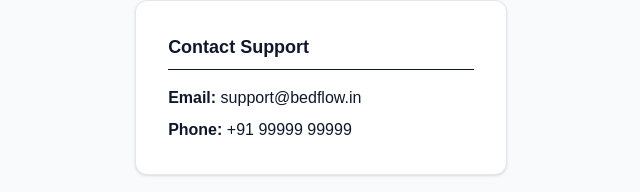
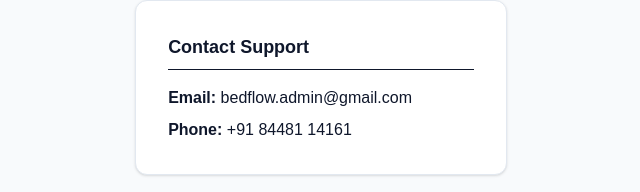
Before and after one commit to haarischharia4161-boop/bedflow-web, a Next.js app: page / in a window 1280 px wide. Shown: the part 356-548 px from the top of the page, without its empty margins (319-959 px from the left). Built offline with nearby package versions, Linux system fonts and the light colour scheme.

Commit message:
Update page.tsx

```diff
--- a/app/page.tsx
+++ b/app/page.tsx
@@ -7,8 +7,8 @@
 
         <div className="bg-white p-8 rounded-xl shadow-sm border border-slate-200 mb-16 text-left">
           <h2 className="font-semibold mb-4 text-lg border-b pb-2">Contact Support</h2>
-          <p className="mb-2"><strong>Email:</strong> support@bedflow.in</p>
-          <p><strong>Phone:</strong> +91 99999 99999</p>
+          <p className="mb-2"><strong>Email:</strong> bedflow.admin@gmail.com</p>
+          <p><strong>Phone:</strong> +91 84481 14161</p>
         </div>
 
         <div className="flex flex-wrap justify-center gap-6 text-sm text-slate-500 border-t pt-8">
```
